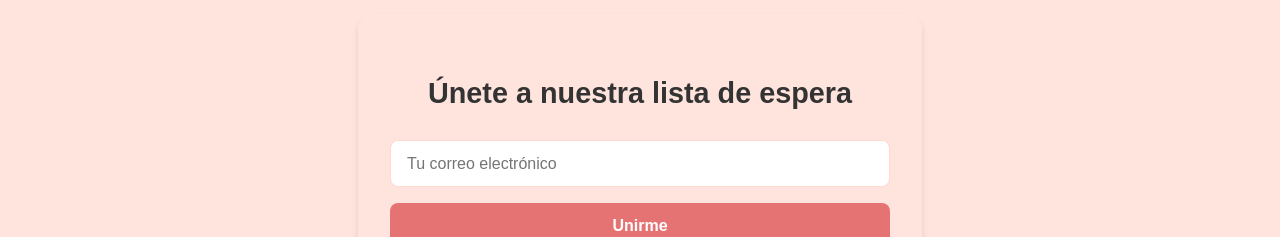
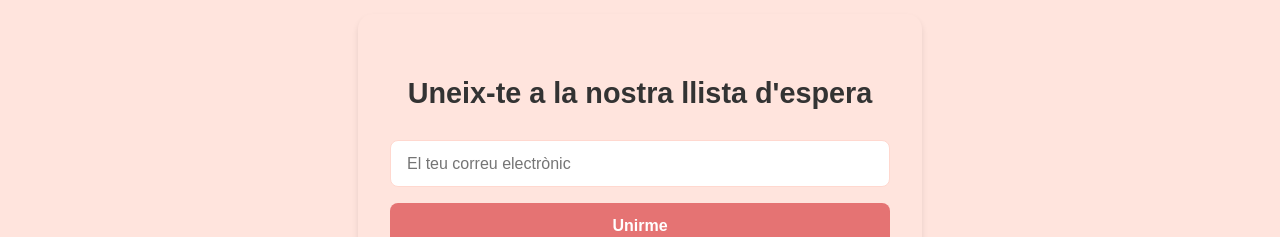
Before and after one commit to Morgan1420/Morgan1420.github.io, a Vue app in the folder BitSpace_Web/: page / in a window 1280 px wide. Shown: the part 1303-1540 px from the top of the page. Built offline with nearby package versions, Linux system fonts and the light colour scheme.

Commit message:
Canvis mínims

```diff
--- a/BitSpace_Web/src/components/Formulario.vue
+++ b/BitSpace_Web/src/components/Formulario.vue
@@ -6,11 +6,11 @@ export default {
 
 <template>
   <div class="waitlist-container">
-    <h2 class="title">Únete a nuestra lista de espera</h2>
+    <h2 class="title">Uneix-te a la nostra llista d'espera</h2>
     <form @submit.prevent="submitForm" class="waitlist-form">
-      <input v-model="email" type="email" placeholder="Tu correo electrónico" required class="input-email" />
+      <input v-model="email" type="email" placeholder="El teu correu electrònic" required class="input-email" />
       <button type="submit" class="submit-btn" :disabled="loading">
-        {{ loading ? 'Enviando...' : 'Unirme' }}
+        {{ loading ? 'Enviant...' : 'Unirme' }}
       </button>
     </form>
 
```
